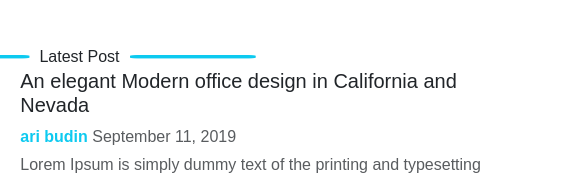
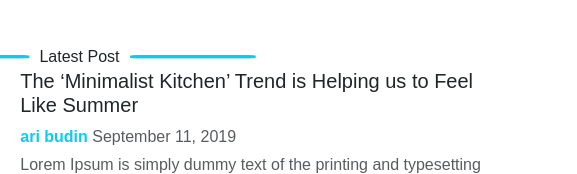
Before and after one commit to drontX/avdesignweb, a plain HTML site: page baithigiuaki.html in a window 1280 px wide. Shown: the part 626-800 px from the top of the page, 703-1280 px from the left. Drawn offline with nearby package versions, Linux system fonts and the light colour scheme.

Commit message:
Update baithigiuaki.html

```diff
--- a/baithigiuaki.html
+++ b/baithigiuaki.html
@@ -268,7 +268,7 @@
           </a>
         </div>
         <div class="col-md-7">
-          <a href="#" class="text-decoration-none text-dark"><h5>An elegant Modern office design in California and Nevada</h5></a>
+          <a href="#" class="text-decoration-none text-dark"><h5>The ‘Minimalist Kitchen’ Trend is Helping us to Feel Like Summer</h5></a>
           <p class="mb-1"><strong class="text-info">ari budin</strong> <span class="text-muted">September 11, 2019</span></p>
           <p class="text-muted">Lorem Ipsum is simply dummy text of the printing and typesetting industry. Lorem Ipsum has been the industry’s standard dummy text ever since the 1500s, when an unknown printer took a...</p>
         </div>
```
